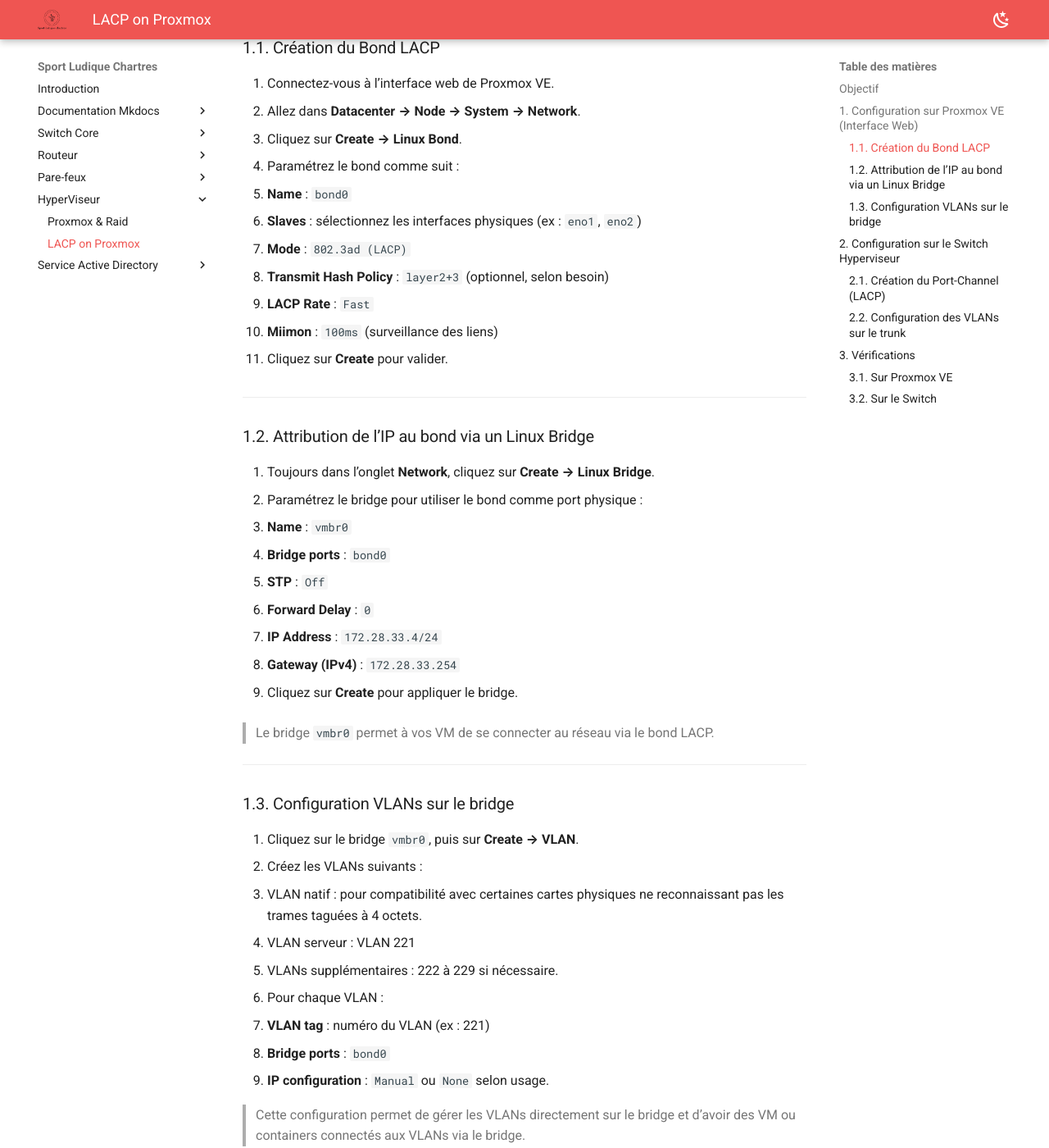
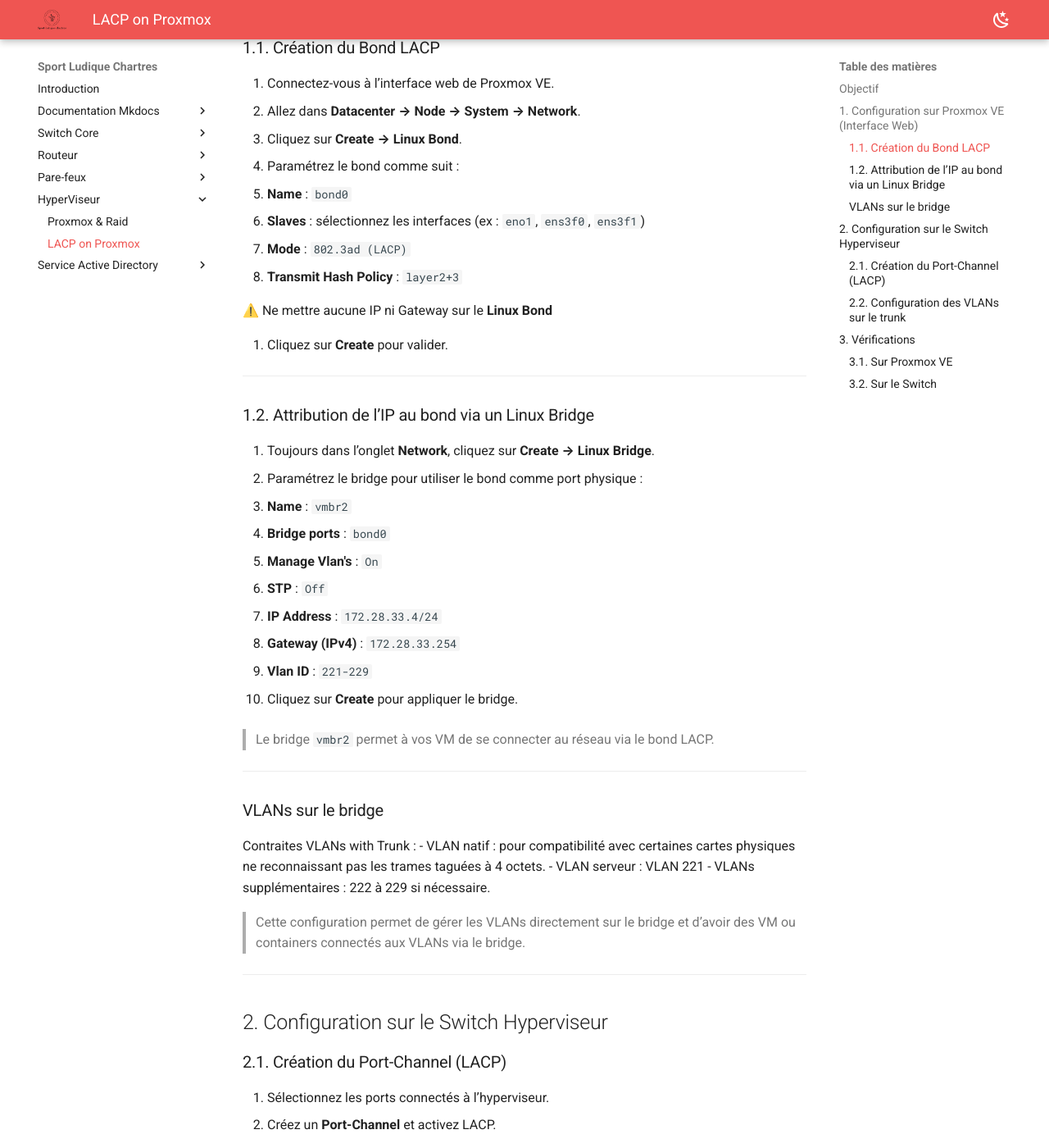
Before and after one commit to Sym-0ne/sport-ludique-Chartres, an MkDocs documentation site: the page built from docs/Hyperviseur/lacp-proxmox.md, in a window 1280 px wide and 1400 px high, scrolled down 397 px. Shown: the whole window at 82% size. Built offline with MkDocs 1.6.1 and Material for MkDocs 9.7.7, drawn with Linux system fonts in a browser that asks for light colours; some of the changed text lies outside the part shown.

Commit message:
Modif doc

````diff
--- a/docs/Hyperviseur/lacp-proxmox.md
+++ b/docs/Hyperviseur/lacp-proxmox.md
@@ -14,11 +14,11 @@
 3. Cliquez sur **Create → Linux Bond**.
 4. Paramétrez le bond comme suit :
    - **Name** : `bond0`
-   - **Slaves** : sélectionnez les interfaces physiques (ex : `eno1`, `eno2`)
+   - **Slaves** : sélectionnez les interfaces (ex : `eno1`, `ens3f0`, `ens3f1`)
    - **Mode** : `802.3ad (LACP)`
-   - **Transmit Hash Policy** : `layer2+3` (optionnel, selon besoin)
-   - **LACP Rate** : `Fast`
-   - **Miimon** : `100ms` (surveillance des liens)
+   - **Transmit Hash Policy** : `layer2+3`
+
+⚠️ Ne mettre aucune IP ni Gateway sur le **Linux Bond**
 
 5. Cliquez sur **Create** pour valider.
 
@@ -28,31 +28,26 @@
 
 1. Toujours dans l’onglet **Network**, cliquez sur **Create → Linux Bridge**.
 2. Paramétrez le bridge pour utiliser le bond comme port physique :
-   - **Name** : `vmbr0`
+   - **Name** : `vmbr2`
    - **Bridge ports** : `bond0`
+   - **Manage Vlan's** : `On`
    - **STP** : `Off`
-   - **Forward Delay** : `0`
    - **IP Address** : `172.28.33.4/24`
    - **Gateway (IPv4)** : `172.28.33.254`
+   - **Vlan ID** : `221-229`
 
 3. Cliquez sur **Create** pour appliquer le bridge.
 
-> Le bridge `vmbr0` permet à vos VM de se connecter au réseau via le bond LACP.
+> Le bridge `vmbr2` permet à vos VM de se connecter au réseau via le bond LACP.
 
 ---
 
-### 1.3. Configuration VLANs sur le bridge
+### VLANs sur le bridge
 
-1. Cliquez sur le bridge `vmbr0`, puis sur **Create → VLAN**.
-2. Créez les VLANs suivants :
+Contraites VLANs with Trunk :
    - VLAN natif : pour compatibilité avec certaines cartes physiques ne reconnaissant pas les trames taguées à 4 octets.
    - VLAN serveur : VLAN 221
    - VLANs supplémentaires : 222 à 229 si nécessaire.
-
-3. Pour chaque VLAN :
-   - **VLAN tag** : numéro du VLAN (ex : 221)
-   - **Bridge ports** : `bond0`
-   - **IP configuration** : `Manual` ou `None` selon usage.
 
 > Cette configuration permet de gérer les VLANs directement sur le bridge et d’avoir des VM ou containers connectés aux VLANs via le bridge.
 
@@ -65,15 +60,15 @@
 1. Sélectionnez les ports connectés à l’hyperviseur.
 2. Créez un **Port-Channel** et activez LACP.
 
-**Exemple Cisco :**
+**Configuration Cisco :**
 
 ```bash
-interface range GigabitEthernet1/0/1-3
-    channel-group 1 mode active
+interface range GigabitEthernet1/0/21-23
+    channel-group 2 mode active
     switchport mode trunk
 ```
 
-* channel-group 1 mode active : active LACP.
+* channel-group 2 mode active : active LACP.
 * switchport mode trunk : configure le trunk.
 
 ### 2.2. Configuration des VLANs sur le trunk
@@ -81,11 +76,11 @@
 VLAN natif : VLAN par défaut sur le trunk (ex : VLAN 1 ou VLAN spécifique)
 VLANs autorisés sur le trunk : 221 à 229
 
-Exemple Cisco :
+**Configuration Cisco :**
 
 ```bash
-interface Port-channel1
-    switchport trunk native vlan 1
+interface Port-channel2
+    switchport trunk native vlan 221
     switchport trunk allowed vlan 221-229
 ```
 
````
